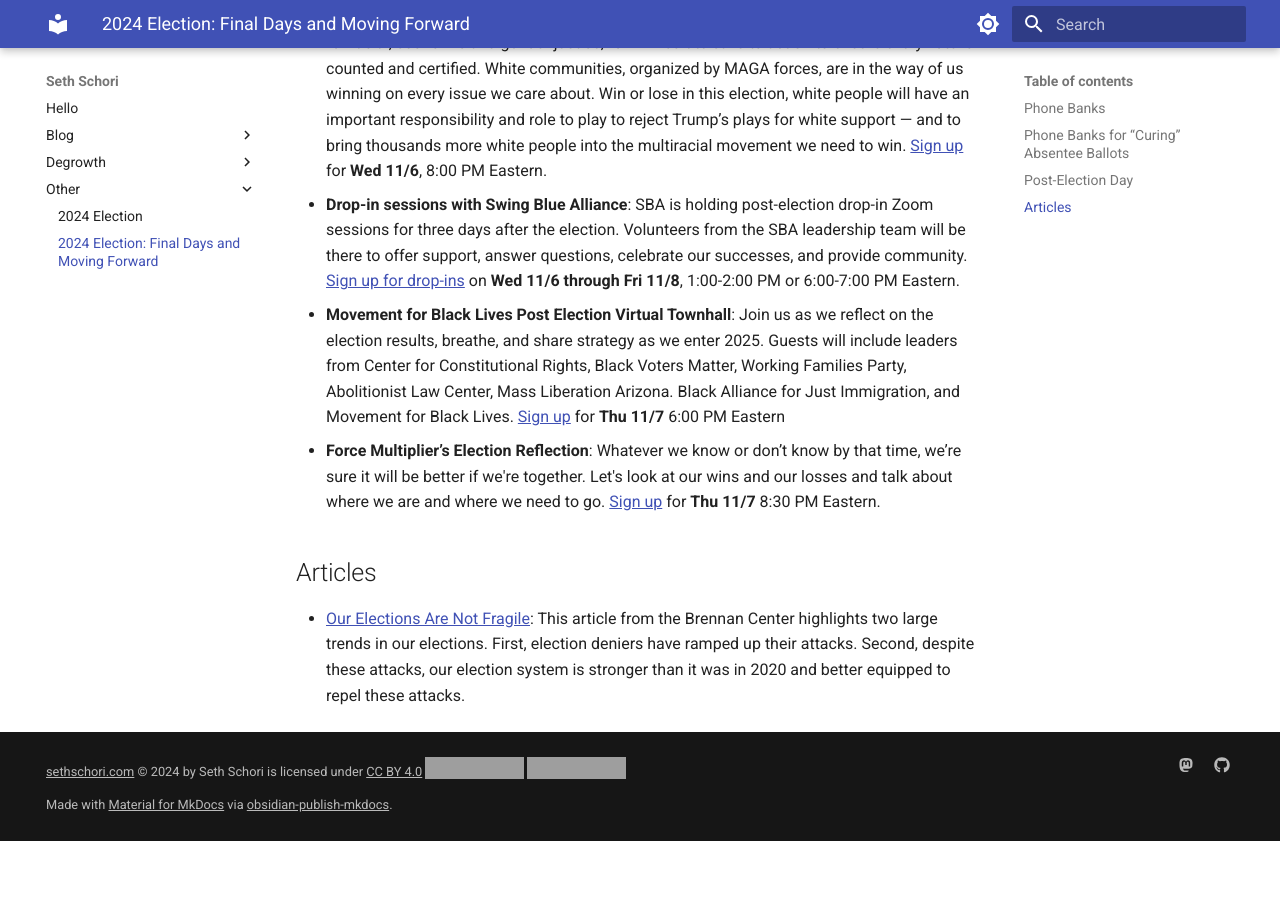
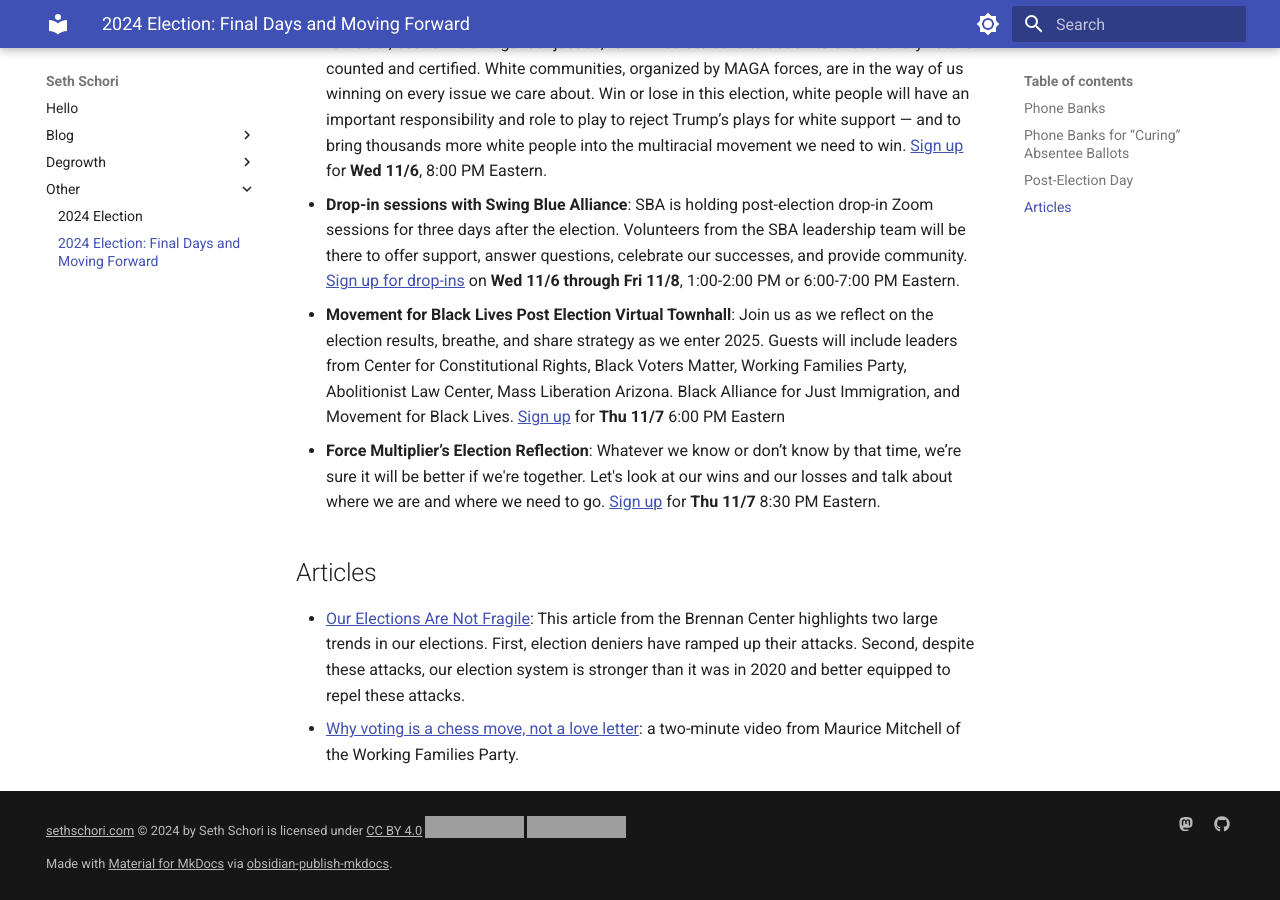
Before and after one commit to sethschori/sethschori.github.io, an MkDocs documentation site: the page built from docs/other/2024-election-ending.md, in a window 1280 px wide and 900 px high, scrolled down 1603 px. Built offline with MkDocs 1.6.1 and Material for MkDocs 9.7.7, drawn with Linux system fonts in a browser that asks for light colours; before the commit the page ends 2444 px from its top, so only the background shows below that; grey boxes are pictures that could not be loaded.

Commit message:
vault backup: 2024-11-02 10:30:17

```diff
--- a/docs/other/2024-election-ending.md
+++ b/docs/other/2024-election-ending.md
@@ -26,3 +26,4 @@
 - **Force Multiplier’s Election Reflection**: Whatever we know or don’t know by that time, we’re sure it will be better if we're together. Let's look at our wins and our losses and talk about where we are and where we need to go. [Sign up](https://us02web.zoom.us/meeting/register/tZUuf-mqrj0iHNeBlf_pLmhM3LCXT_EV1LiH?#/registration) for **Thu 11/7** 8:30 PM Eastern.
 ## Articles
 - [Our Elections Are Not Fragile](https://www.brennancenter.org/our-work/analysis-opinion/our-elections-are-not-fragile): This article from the Brennan Center highlights two large trends in our elections. First, election deniers have ramped up their attacks. Second, despite these attacks, our election system is stronger than it was in 2020 and better equipped to repel these attacks.
+- [Why voting is a chess move, not a love letter](https://www.youtube.com/watch?v=MQZq26KZUQI&t=130s):  a two-minute video from Maurice Mitchell of the Working Families Party.
```
